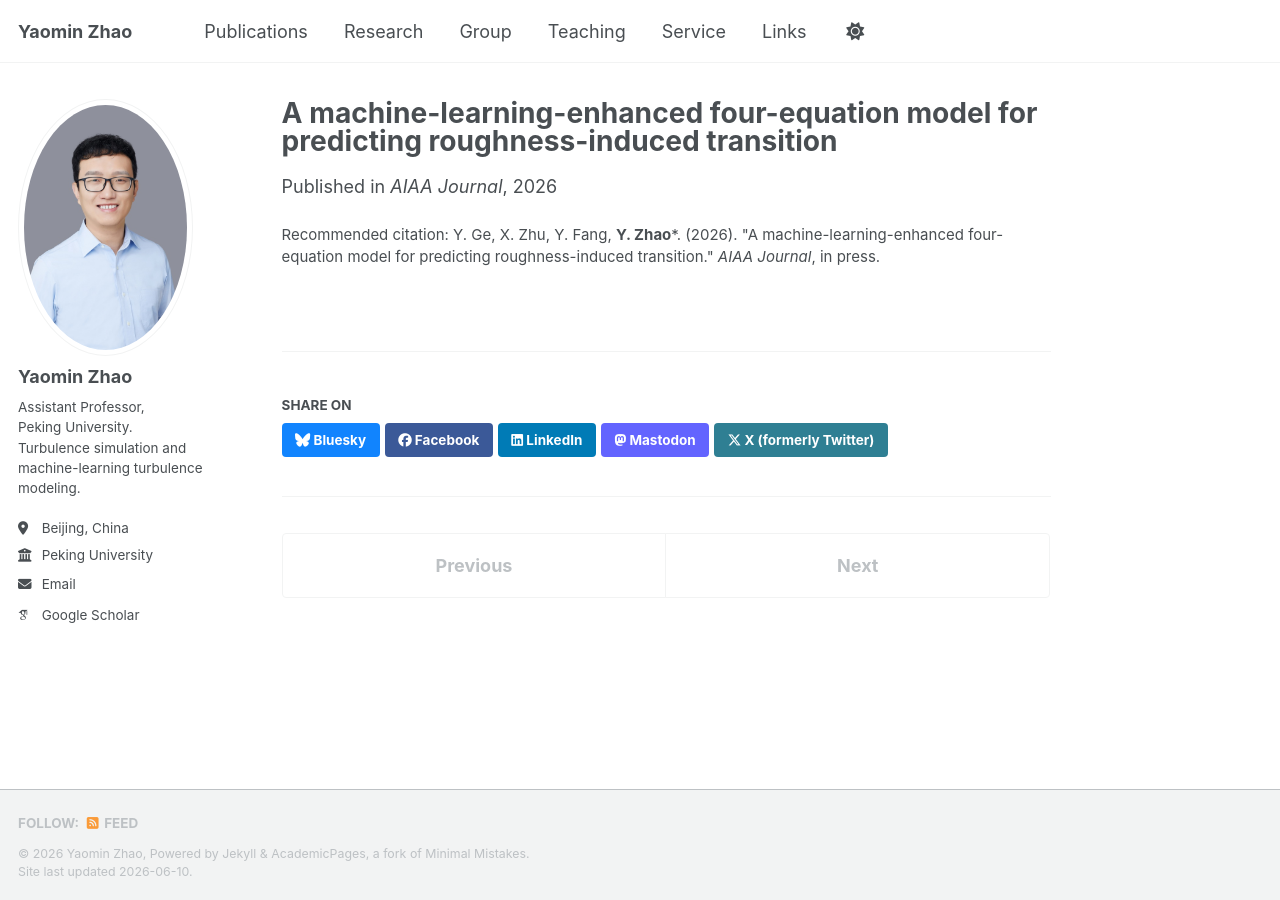
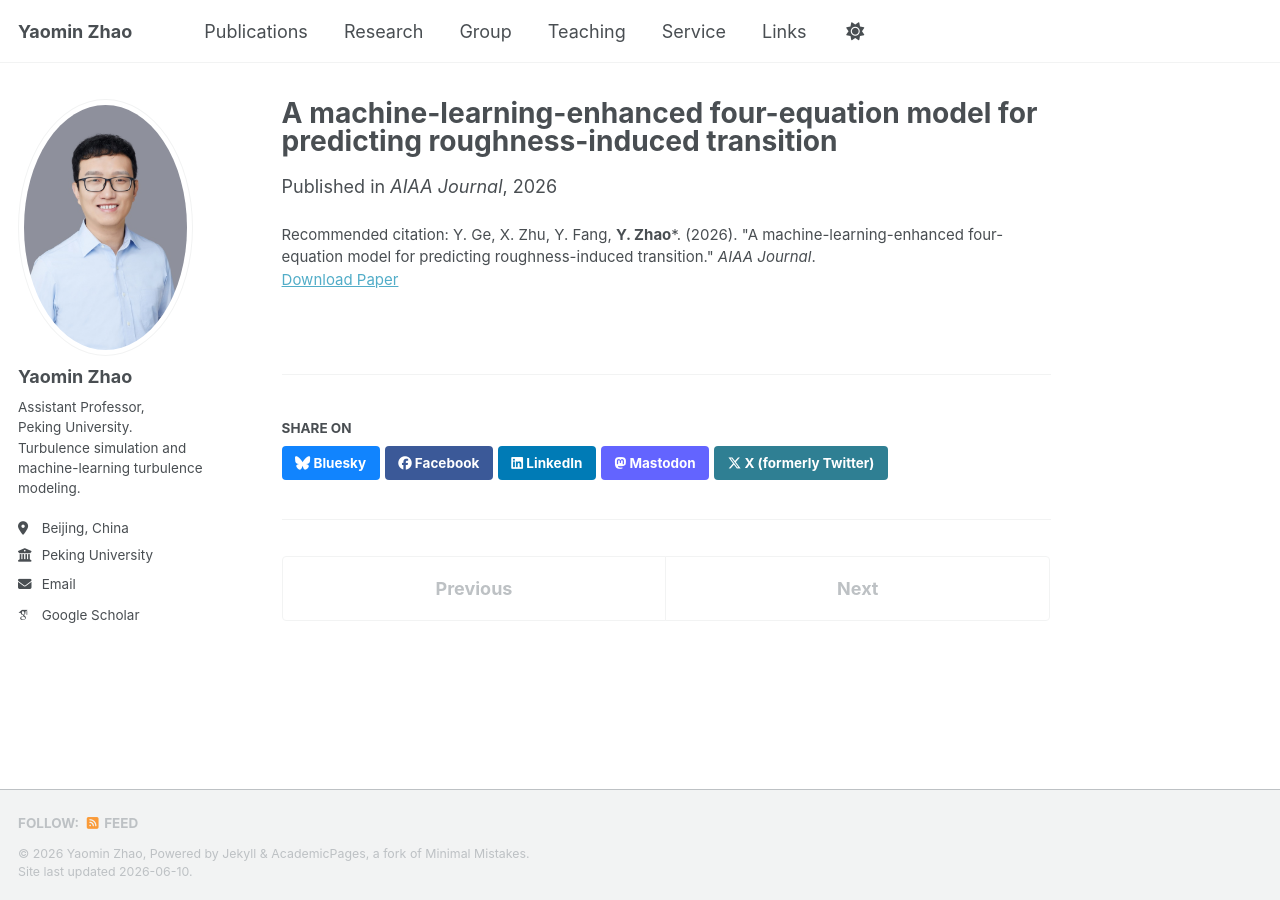
Before and after one commit to YMGroup-PKU/YMGroup-PKU.github.io, a Jekyll site: the page built from _publications/2026-12-22-four-equation-roughness.md, in a window 1280 px wide. Built offline with Jekyll 4.4.1, drawn with Linux system fonts in a browser that asks for light colours; some web fonts are replaced; a script bundle is joined from its source files by our own code; library files that are not in the unit come from our copies.

Commit message:
Update AIAA J paper: in press to published, DOI 10.2514/1.J066541

```diff
--- a/_publications/2026-12-22-four-equation-roughness.md
+++ b/_publications/2026-12-22-four-equation-roughness.md
@@ -5,5 +5,6 @@ category: corresponding
 permalink: /publication/four-equation-roughness
 date: 2026-12-22
 venue: 'AIAA Journal'
-citation: 'Y. Ge, X. Zhu, Y. Fang, <b>Y. Zhao</b>*. (2026). "A machine-learning-enhanced four-equation model for predicting roughness-induced transition." <i>AIAA Journal</i>, in press.'
+paperurl: 'https://doi.org/10.2514/1.J066541'
+citation: 'Y. Ge, X. Zhu, Y. Fang, <b>Y. Zhao</b>*. (2026). "A machine-learning-enhanced four-equation model for predicting roughness-induced transition." <i>AIAA Journal</i>.'
 ---
--- a/tools/gen_publications.py
+++ b/tools/gen_publications.py
@@ -47,7 +47,7 @@ PAPERS = [
     ("four-equation-roughness", 2026, "corresponding",
      "Y. Ge, X. Zhu, Y. Fang, <b>Y. Zhao</b>*",
      "A machine-learning-enhanced four-equation model for predicting roughness-induced transition",
-     "AIAA Journal", "", ", in press", ""),
+     "AIAA Journal", "", "", "https://doi.org/10.2514/1.J066541"),
     ("point-particle-dns-overset", 2026, "corresponding",
      "T. Wang, B. Meng, B. Tian, <b>Y. Zhao</b>*",
      "A high-fidelity and efficient framework for point-particle direct numerical simulation based on multi-block overset grids",
```
